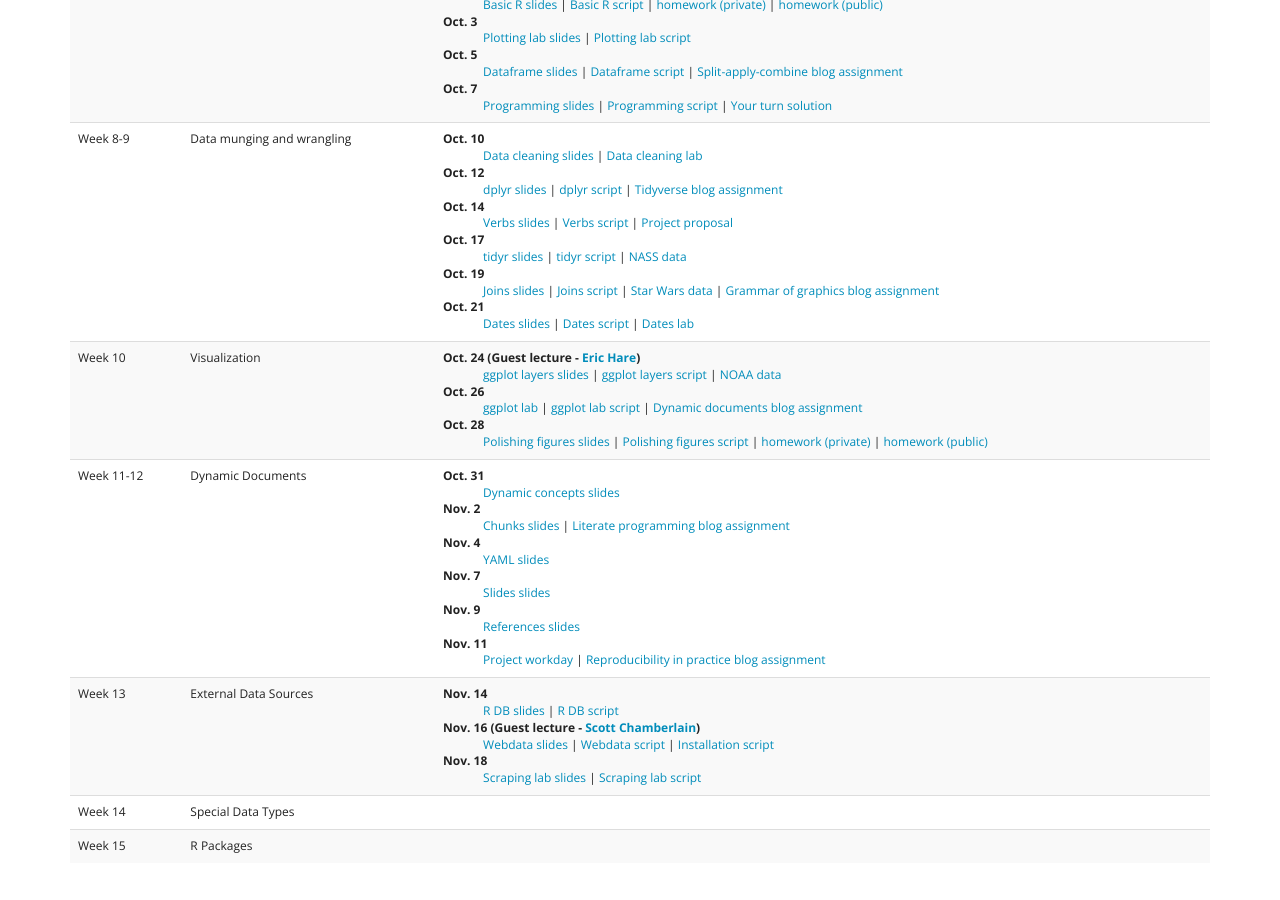
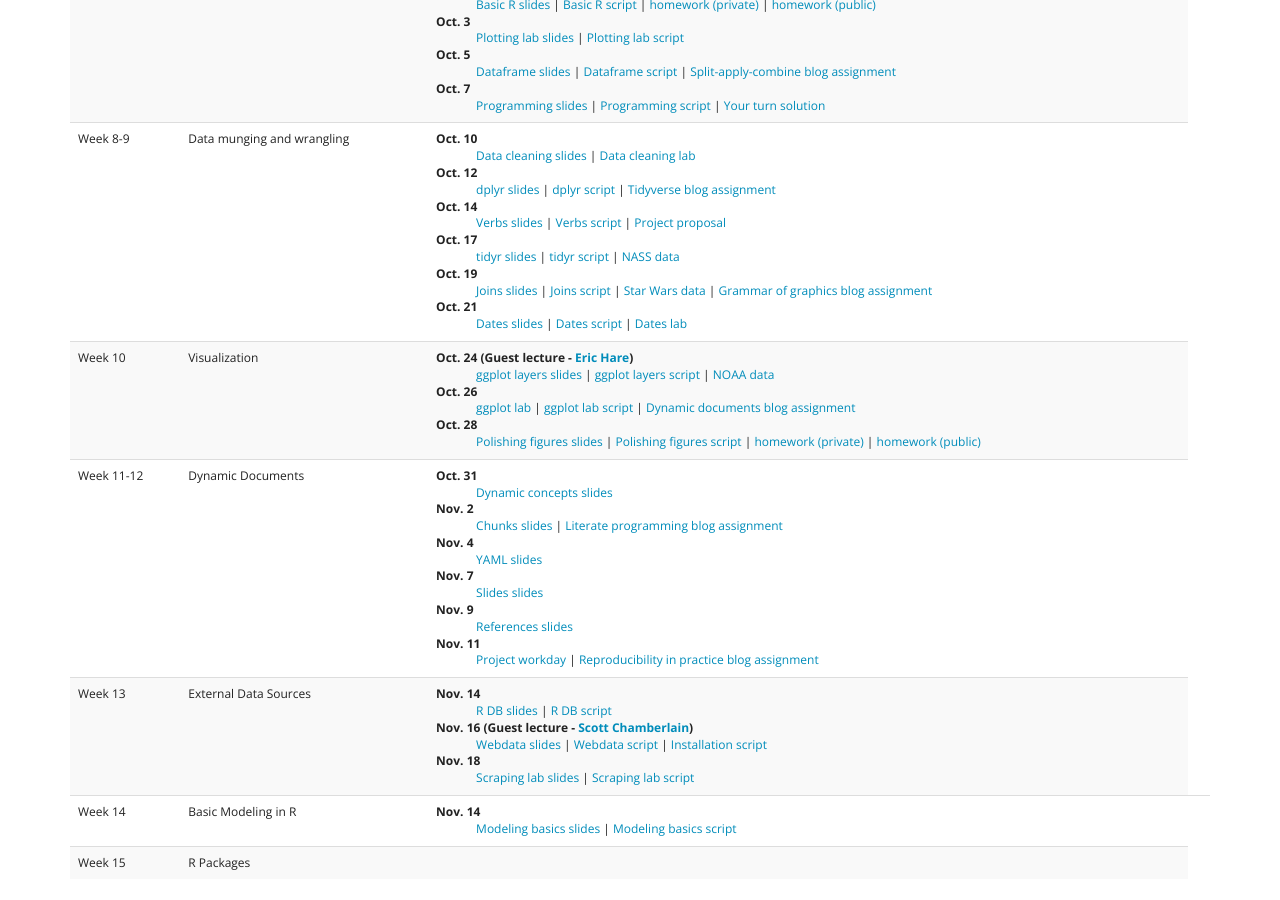
Before and after one commit to agron590-ISU/agron590-ISU.github.io, a Jekyll site: the page built from syllabus.html, in a window 1280 px wide and 900 px high, scrolled down 822 px. Built offline with Jekyll 4.4.1, drawn with Linux system fonts in a browser that asks for light colours.

Commit message:
Added modeling links

```diff
--- a/syllabus.html
+++ b/syllabus.html
@@ -163,7 +163,10 @@ The full syllabus is available <a href="http://agron590-isu.github.io/materials/
       </tr>
       <tr>
         <td>Week 14</td>
-        <td>Special Data Types</td>
+        <td>Basic Modeling in R</td>
+        <td><dt>Nov. 14</dt>
+          <dd><a href="../materials/week_15/model_basics/slides_model_basics.html" target=_blank>Modeling basics slides</a> | <a href="../materials/week_14/model_basics/script_model_basics.R" target=_blank>Modeling basics script</a></dd>
+          </td>
         <td></td>
       </tr>
       <tr>
```
